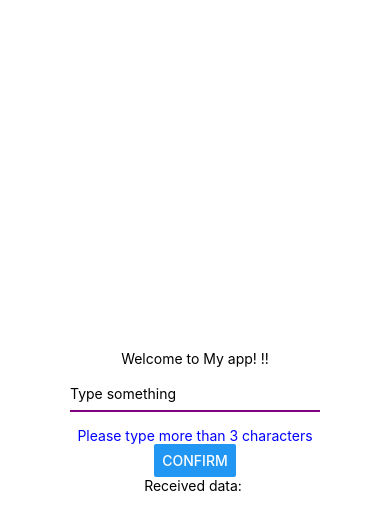
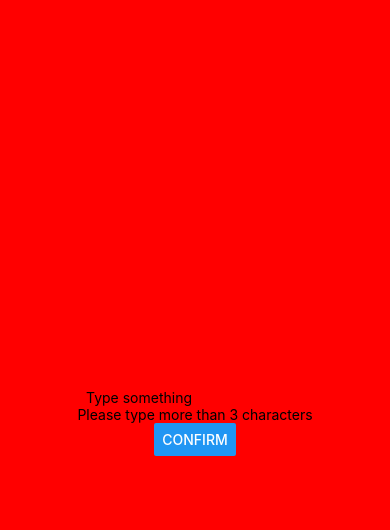
Before and after one commit to yundii/cs5520project, a React Native app: screen / in a window 390 px wide. Both pictures are taken after a click on the button "CONFIRM". Shown: the top 530 px of the page. Built offline with nearby package versions, Linux system fonts and the light colour scheme.

Commit message:
define a state variable in App.js - Pass the state variable to Input.js as a prop and use it as Modal's [visible] prop ,Add a Button titled “Add a goal” in App.js

```diff
--- a/App.js
+++ b/App.js
@@ -1,22 +1,26 @@
 import { StatusBar } from "expo-status-bar";
-import { StyleSheet, View , Text} from "react-native";
+import { StyleSheet, View , Text, Button} from "react-native";
 import Header from "./Components/Header";
 import Input from "./Components/Input";
 import React, { useState } from "react";
 
 export default function App() {
   const [receivedData, setReceivedData] = useState("");
+  const [modalVisible, setModalVisible] = useState(false);
   const appName = "My app!";
   const shouldAutoFocus = true;
   function handleInputData(data) {
     console.log("App.js", data);
     setReceivedData(data);
+    setModalVisible(false);
   }
+
   return (
     <View style={styles.container}>
       <StatusBar style="auto" />
       <Header name={appName}></Header>
-      <Input autoFocus={shouldAutoFocus} inputHandler = {handleInputData} />
+      <Button title="Add a goal" onPress={() => setModalVisible(true)} />
+      <Input autoFocus={shouldAutoFocus} inputHandler = {handleInputData} modalVisible = {setModalVisible}/>
       <Text>Received data: {receivedData}</Text>
 
     </View>
--- a/Components/Input.js
+++ b/Components/Input.js
@@ -1,7 +1,7 @@
-import { Button, StyleSheet, Text, TextInput, View } from "react-native";
+import { Button, Modal, StyleSheet, Text, TextInput, View } from "react-native";
 import React, { useState } from "react";
 
-export default function Input({ autoFocus, inputHandler }) {
+export default function Input({ autoFocus, inputHandler, isModalVisible }) {
   const [text, setText] = useState("");
   const [hasBlurred, setHasBlurred] = useState(false);
 
@@ -14,14 +14,15 @@ export default function Input({ autoFocus, inputHandler }) {
     inputHandler(text);
   };
 
+
   return (
+    <Modal animationType="slide" visible = {isModalVisible}>
     <View style={styles.container}>
       <TextInput
         placeholder="Type something"
         autoCorrect={true}
         keyboardType="default"
         value={text}
-        style={styles.input}
         onChangeText={(changedText) => {
           setText(changedText);
           setHasBlurred(false);  // Reset blur state when text changes
@@ -33,12 +34,12 @@ export default function Input({ autoFocus, inputHandler }) {
       {/* Conditional rendering based on blur state and text length */}
       {!hasBlurred ? (
         text.length > 0 && (
-          <Text style={styles.charCount}>
+          <Text >
             Character count: {text.length}
           </Text>
         )
       ) : (
-        <Text style={styles.message}>
+        <Text >
           {text.length >= 3
             ? "Thank you"
             : "Please type more than 3 characters"}
@@ -46,26 +47,15 @@ export default function Input({ autoFocus, inputHandler }) {
       )}
       <Button title="Confirm" onPress={handleConfirm} />
     </View>
+    </Modal>
   );
 }
 
 const styles = StyleSheet.create({
   container: {
-    alignItems: 'center',  // Align items in the center
-  },
-  input: {
-    borderBottomColor: "purple",
-    borderBottomWidth: 2,
-    paddingVertical: 8,
-    marginVertical: 10,
-    width: 250,
-  },
-  charCount: {
-    marginTop: 5,  // Add space between input and character count
-    color: "gray",  // Set character count text color
-  },
-  message: {
-    marginTop: 5,  // Add space between input and message
-    color: "blue",  // Set message text color
+    flex: 1,
+    backgroundColor: 'red',
+    alignItems: "center",
+    justifyContent: "center",
   },
 });
```
